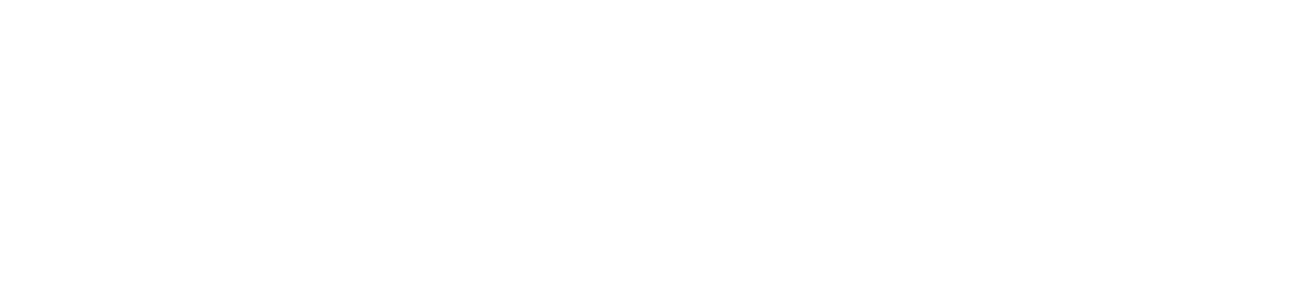
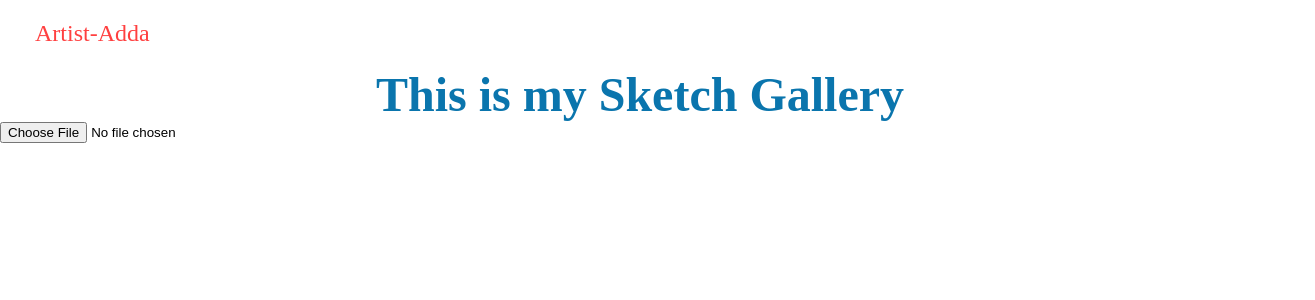
Before and after one commit to Abhay5855/Photo-Gallery-React, a React (Create React App) app: page / in a window 1280 px wide. Shown: the top 300 px of the page, 1315 px wide, since content can reach past the window. Built offline with nearby package versions, Linux system fonts and the light colour scheme.

Commit message:
initial commit

```diff
--- a/package.json
+++ b/package.json
@@ -5,6 +5,9 @@
   "keywords": [],
   "main": "src/index.js",
   "dependencies": {
+    "@firebase/firestore": "2.2.4",
+    "@firebase/storage": "0.5.0",
+    "firebase": "8.4.1",
     "react": "17.0.2",
     "react-dom": "17.0.2",
     "react-scripts": "4.0.0"
--- a/src/App.js
+++ b/src/App.js
@@ -1,9 +1,13 @@
 import "./styles.css";
+import Title from "./components/Title";
+import Upload from "./components/Uploadform";
 
 export default function App() {
   return (
     <div className="App">
+      <Title />
 
+      <Upload />
     </div>
   );
 }
--- /dev/null
+++ b/src/components/Title.js
@@ -0,0 +1,12 @@
+import react from "react";
+
+const Title = () => {
+  return (
+    <div className="title">
+      <p>Artist-Adda</p>
+      <h1>This is my Sketch Gallery</h1>
+    </div>
+  );
+};
+
+export default Title;
--- /dev/null
+++ b/src/components/Uploadform.js
@@ -0,0 +1,32 @@
+import { useState } from "react";
+
+const Upload = () => {
+  const [file, setFile] = useState(null);
+  const [error, setError] = useState(null);
+
+  //Types of images we can upload
+  const types = ["image/jpeg", "image/png"];
+
+  function changeHandler(e) {
+    let selected = e.target.files[0];
+
+    if (selected && types.includes(selected.type)) {
+      setFile(selected);
+      setError("");
+    } else {
+      setFile(null);
+      setError("Please select an image file jpeg/png");
+    }
+  }
+  return (
+    <form>
+      <input type="file" onChange={changeHandler} />
+      <div className="op">
+        {error && <div className="error"> {error} </div>}
+        {file && <div> {file.name} </div>}
+      </div>
+    </form>
+  );
+};
+
+export default Upload;
--- a/src/styles.css
+++ b/src/styles.css
@@ -1,4 +1,26 @@
-.App {
-  font-family: sans-serif;
+* {
+  margin: 0;
+  padding: 0;
+  box-sizing: border-box;
+}
+
+:root {
+  --app-color: #ff4040;
+  --title-color: #0a75ad;
+}
+
+.title p {
+  color: var(--app-color);
+  font-size: 1.5rem;
+  font-weight: 500;
+  position: relative;
+  top: 20px;
+  left: 35px;
+}
+
+.title h1 {
+  color: var(--title-color);
+  font-size: 3rem;
   text-align: center;
+  margin-top: 40px;
 }
```
Also changed, not shown: src/Firebase.js (added, +19 -0 lines), src/hooks/useStorage.js (added, +9 -0 lines).
